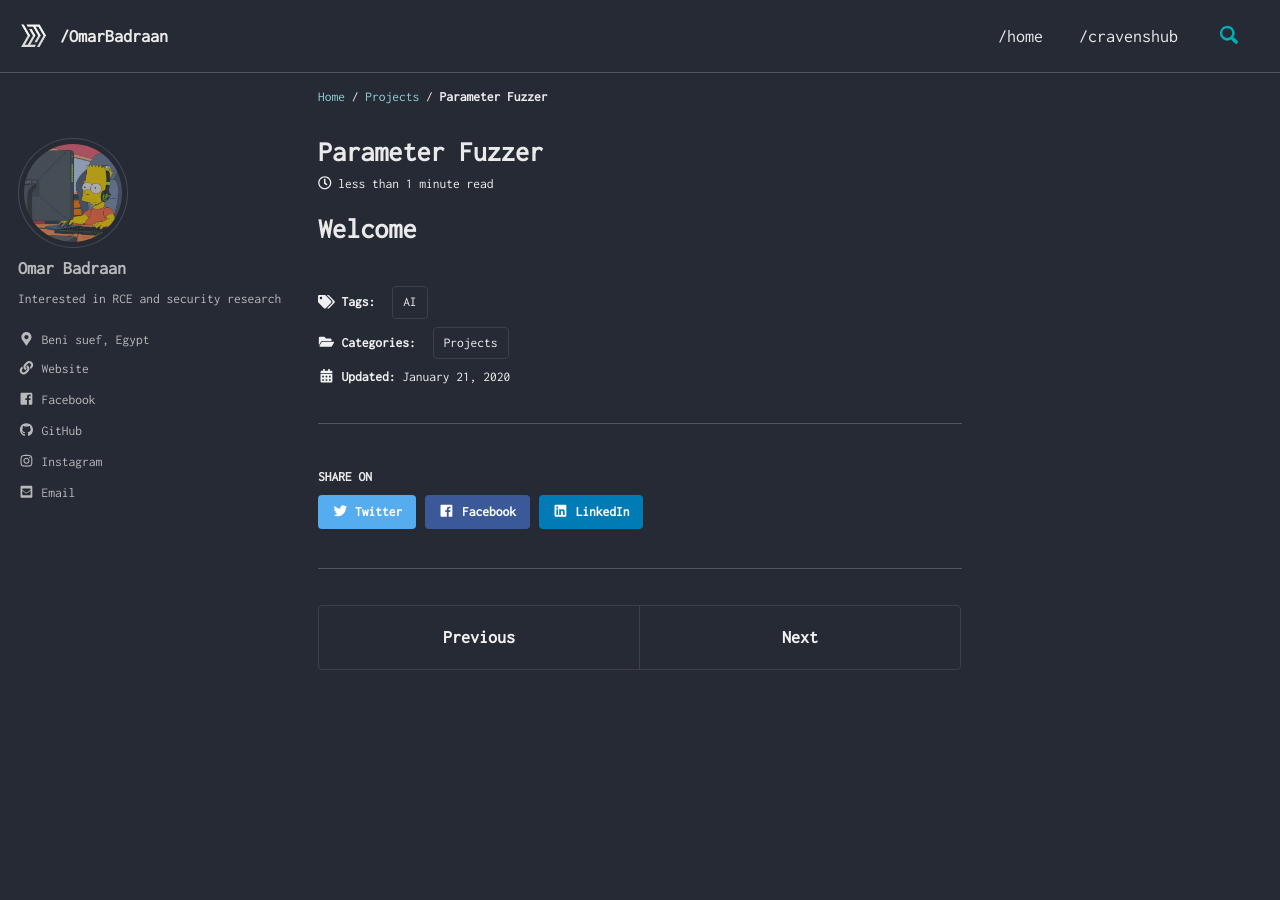
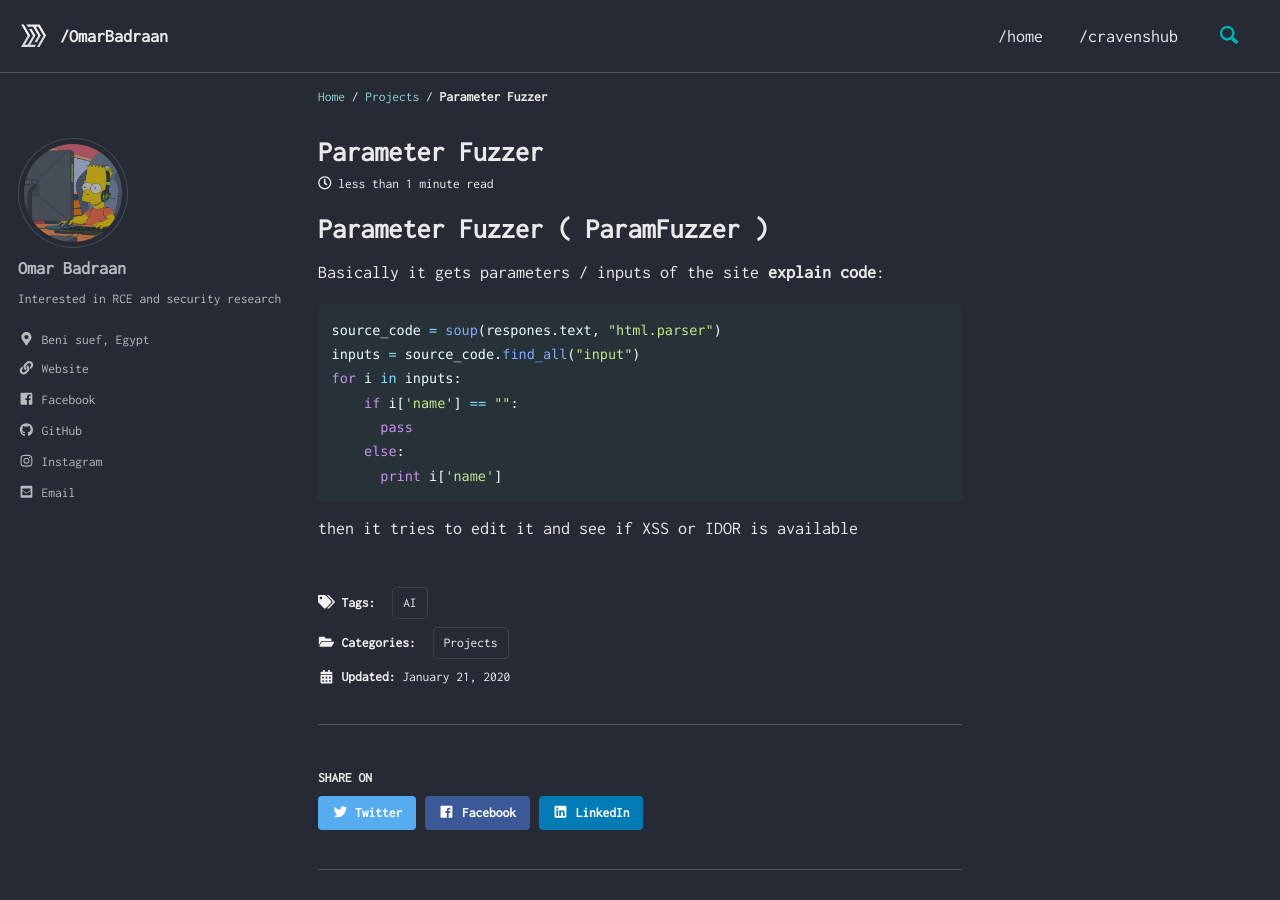
Before and after one commit to hussam-z/test.github.io, a Jekyll site: the page built from _posts/2020-01-21-paramfuzzer.md, in a window 1280 px wide and 900 px high. Built offline with Jekyll 4.4.1, drawn with Linux system fonts in a browser that asks for light colours; cached includes are drawn as plain includes.

Commit message:
Update 2020-01-21-paramfuzzer.md

````diff
--- a/_posts/2020-01-21-paramfuzzer.md
+++ b/_posts/2020-01-21-paramfuzzer.md
@@ -8,4 +8,18 @@ categories:
 - Projects
 ---
 
-# Welcome
+# Parameter Fuzzer ( ParamFuzzer )
+
+Basically it gets parameters / inputs of the site
+**explain code**:
+```python
+source_code = soup(respones.text, "html.parser")
+inputs = source_code.find_all("input")
+for i in inputs:
+    if i['name'] == "":
+      pass
+    else:
+      print i['name']
+```
+then it tries to edit it and see if XSS or IDOR is
+available
````
